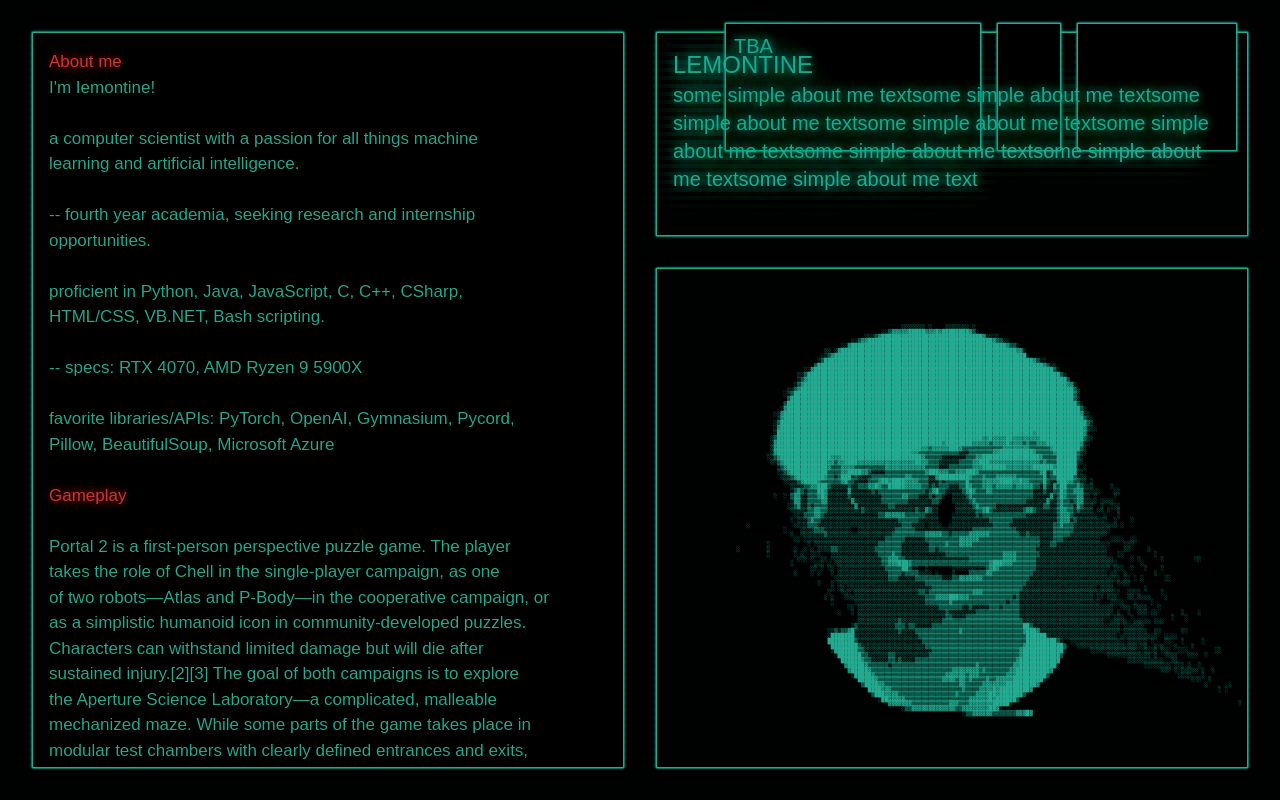
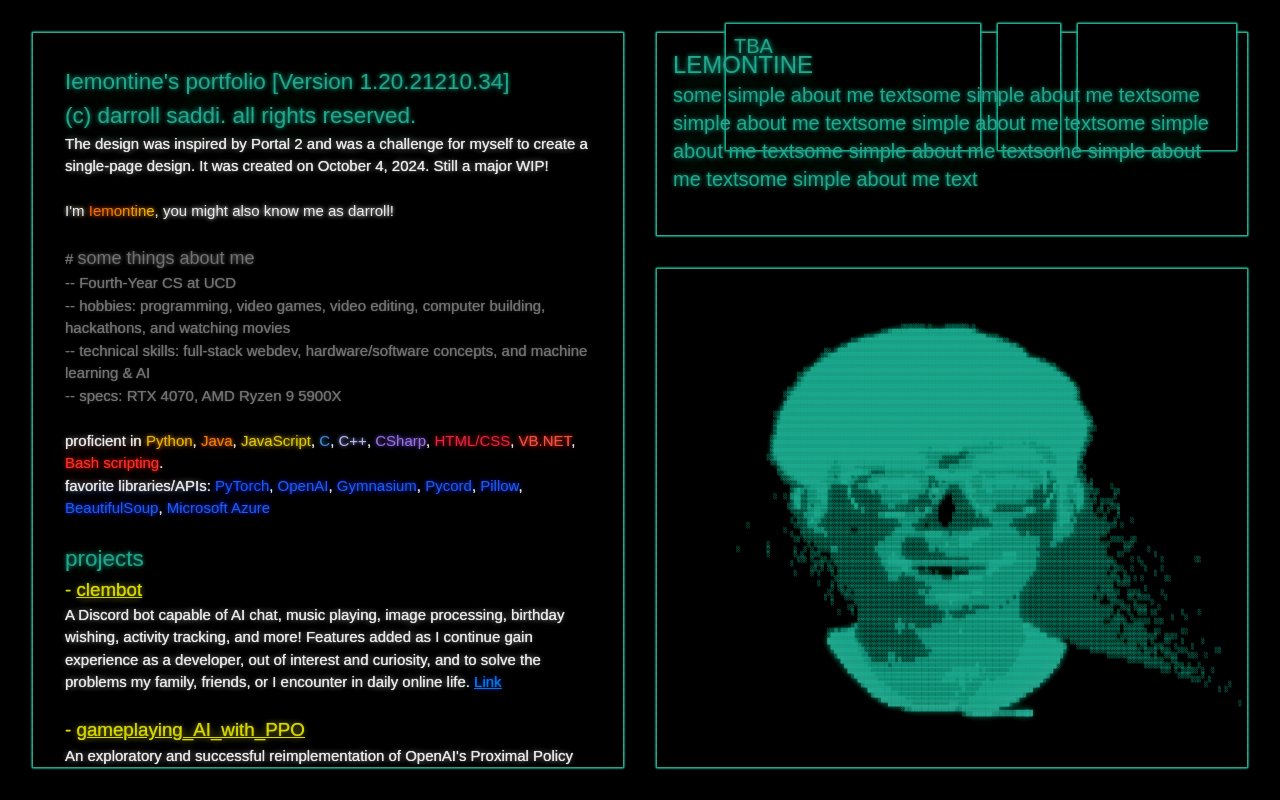
Before and after one commit to Iemontine/portfolio, a React (Create React App) app: page / in a window 1280 px wide. Built offline with nearby package versions, Linux system fonts and the light colour scheme; a web font is replaced by a local one.

Commit message:
styling, beginning work on content, completely reworked ContentBox

```diff
--- a/package.json
+++ b/package.json
@@ -50,5 +50,5 @@
 		"raw-loader": "^4.0.2",
 		"tailwindcss": "^3.4.13"
 	},
-	"homepage": "https://Iemontine.github.io/PersonalSite"
+	"homepage": "https://Iemontine.github.io/portfolio"
 }
--- a/src/App.css
+++ b/src/App.css
@@ -42,7 +42,43 @@ h2,
 h3,
 p,
 span {
-	text-shadow: 0 0 10px currentColor, 0 0 30px currentColor, 0 0 50px currentColor;
+    text-shadow: 0 0 4px currentColor, 0 0 25px currentColor;
+}
+
+h1 {
+    font-size: 1.5em;
+}
+
+h2 {
+    font-size: 1.25em;
+    text-shadow: 0 0 1px currentColor, 0 0 10px currentColor
+}
+
+
+div {
+    text-shadow: 0 0 1px currentColor, 0 0 10px currentColor
+}
+
+::-webkit-scrollbar {
+    width: 10px;
+}
+
+::-webkit-scrollbar-track {
+    background: #000;
+    border-radius: 10px;
+}
+
+::-webkit-scrollbar-thumb {
+    background: #4fae9b;
+    box-shadow: 10px 0 10px #4fae9b, 0 0 20px #4fae9b, 0 0 30px #4fae9b;
+}
+
+::-webkit-scrollbar-thumb:hover {
+    background: #347266;
+}
+
+.artBox {
+    text-shadow: 0 0 1px currentColor, 0 0 10px currentColor
 }
 
 .scanlines {
@@ -51,13 +87,11 @@ span {
     left: 0;
     width: 100%;
     height: 100%;
-  background: linear-gradient(
-    to bottom,
+    background: linear-gradient(to bottom,
             transparent 50%,
-    rgba(32, 178, 170, 0.15) 50%
-  );
+            rgba(0, 0, 0, 0.078) 50%);
     opacity: 50%;
     background-size: 100% 8px;
-  z-index: 1;
+    z-index: 50;
     pointer-events: none;
 }
--- a/src/components/ArtBox.tsx
+++ b/src/components/ArtBox.tsx
@@ -163,7 +163,7 @@ const ArtBox: React.FC<ArtBoxProps> = ({ currentPage, setCurrentPage }) => {
 			height: '500px',
 			width: '100%',
 			overflow: 'hidden'
-		}} className={`border p-4 text-xs`}>
+		}} className={`border p-4 text-xs artBox`}>
 			<pre style={{ textAlign: 'center', fontSize, lineHeight }}>{displayedArt}</pre>
 		</div>
 	);
--- a/src/components/ContentBox.tsx
+++ b/src/components/ContentBox.tsx
@@ -1,204 +1,53 @@
-import React, { useState, useRef, useEffect } from "react";
-import { CONTENT, INTERFACE_COLOR, BACKGROUND_COLOR, SCROLL_COOLDOWN } from "../constants";
+import React, { useState, useRef, useEffect, useCallback } from "react";
+import {
+  CONTENT,
+  INTERFACE_COLOR,
+  BACKGROUND_COLOR,
+} from "../constants";
 
-const FONT_SIZE = 17;
+const FONT_SIZE = 15;
 const LINE_HEIGHT = 1.5;
-const DELAY = 10;
+const CHARACTERS_PER_TICK = 2;  // Number of characters to reveal/hide per tick
+const TICK_INTERVAL = 100;      // Duration of each tick in milliseconds
 
+// TODO: add a typing effect, which was previously implemented but removed for accessibility concerns with old implementation
+// Makes text within the ContentBox fade in or out based its visibility
 const ContentBox: React.FC = () => {
   const contentBoxRef = useRef<HTMLDivElement>(null);
-	var [topLine, setTopLine] = useState(0);
-	const [visibleLines, setVisibleLines] = useState<{ text: string; visible: boolean; writtenText: string }[]>([]);
-	const [allLines, setAllLines] = useState<{ text: string; visible: boolean }[]>([]);
-	const visibleLinesRef = useRef<{ text: string; visible: boolean; writtenText: string }[]>([]);
-	const allLinesRef = useRef<{ text: string; visible: boolean; writtenText: string }[]>([]);
-	const linesPerBox = useRef(0);
-	const totalLines = useRef(0);
-	const isCooldown = useRef(false);
+  const [visibleSections, setVisibleSections] = useState<number[]>([]);
 
-	const createMarkup = (html: string) => ({ __html: html });
-
-	// Calculates the number of characters per line and the number of visible lines that can fit in the box
-	const calculateBounds = () => {
-		if (contentBoxRef.current) {
-			// Get the padding of the content box
-			const styles = window.getComputedStyle(contentBoxRef.current);
-			const paddingTop = parseFloat(styles.paddingTop);
-			const paddingBottom = parseFloat(styles.paddingBottom);
-
-			// Calculate number of visible lines at a time
-			const contentHeight = contentBoxRef.current.clientHeight - paddingTop - paddingBottom;
-			const visibleLines = Math.floor(contentHeight / (FONT_SIZE * LINE_HEIGHT)) - 2;
-
-			// Calculate the number of that can fit in a line given the width of the box
-			const contentWidth = contentBoxRef.current.clientWidth - parseFloat(styles.paddingLeft) - parseFloat(styles.paddingRight);
-			const avgCharWidth = FONT_SIZE * 0.505; // Approximate average character width
-			const charsPerLine = Math.floor(contentWidth / avgCharWidth);
-
-			return { charsPerLine, visibleLines };
-		}
-		return { charsPerLine: 0, visibleLines: 0 };
-	};
-
-	// Splits the page content into and tracks visibility of lines that can fit inside the ContentBox
-	const splitContent = (text: string, charsPerLine: number, linesPerBox: number) => {
-		const lines: { text: string; visible: boolean; writtenText: string }[] = [];
-		const paragraphs = text.split("<br>");
-		let currentLine = "";
-		let isInHtmlTag = false;
-		let htmlTagBuffer = "";
-		let visibleChars = 0;
-
-		// Processes each word in the text, splitting it into lines, tracking visible or non-visible lines
-		let outOfBounds = true;
-		const processWord = (word: string) => {
-			if (word.startsWith("<")) isInHtmlTag = true;
-			if (isInHtmlTag) {
-				htmlTagBuffer += word + " ";
-				if (word.endsWith(">")) {
-					isInHtmlTag = false;
-					currentLine += htmlTagBuffer;
-					htmlTagBuffer = "";
-				}
-			} else {
-				if (visibleChars + word.length <= charsPerLine) {
-					currentLine += (currentLine && !currentLine.endsWith(">") ? " " : "") + word;
-					visibleChars += word.length;
-				} else {
-					if (currentLine) {
-						lines.push({ text: currentLine, visible: outOfBounds, writtenText: currentLine });
-						currentLine = "";
-						visibleChars = 0;
-					}
-					currentLine = word;
-					visibleChars = word.length;
-				}
-			}
-			// Limits the number of lines displayed to only the number of lines that can fit in the box
-			if (lines.length >= linesPerBox) {
-				outOfBounds = false;
-			}
-		};
-
-		for (const paragraph of paragraphs) {
-			const words = paragraph.split(/(\s+)/).filter(Boolean);
-			for (const word of words) {
-				processWord(word);
-			}
-
-			// Newline after each paragraph (or header, etc.)
-			if (currentLine) {
-				lines.push({ text: currentLine, visible: outOfBounds, writtenText: currentLine });
-				currentLine = "";
-				visibleChars = 0;
-			}
-		}
-		return lines;
-	};
-
-	// Queues the deletion and writing of text for each line
-	const deleteText = (lineIndex: number, allLines: Array<any>) => {
-		return new Promise<void>((resolve) => {
-			let curText = allLines[lineIndex].writtenText;
-			const deleteInterval = setInterval(() => {
-				const CHUNK_SIZE = Math.max(1, Math.floor(curText.length / 5));
-				if (curText.length > 0) {
-					curText = curText.slice(0, -CHUNK_SIZE);
-					allLines[lineIndex].writtenText = curText;
-					const visibleContent_filtered = allLines.filter((line) => line.visible);
-					setVisibleLines([...visibleContent_filtered]);
-				} else {
-					allLines[lineIndex].visible = false;
-					clearInterval(deleteInterval);
-					resolve();
-				}
-			}, DELAY);
-		});
-	};
-	const writeText = (lineIndex: number, allLines: Array<any>) => {
-		const nextLine = allLines[lineIndex];
-		let curText = "";
-		const writeInterval = setInterval(() => {
-			const CHUNK_SIZE = Math.max(1, Math.floor(curText.length / 5));
-			const commonPrefixLength = findCommonPrefixLength(curText, nextLine.text);
-			curText = nextLine.text.slice(0, commonPrefixLength + CHUNK_SIZE);
-			nextLine.writtenText = curText;
-			const visibleContent_filtered = allLines.filter((line) => line.visible);
-			setVisibleLines([...visibleContent_filtered]);
-			if (curText === nextLine.text) {
-				clearInterval(writeInterval);
-			}
-		}, DELAY);
-	};
-
-	const handleScroll = (deltaY: number) => {
-		if (isCooldown.current) return;
-		isCooldown.current = true;
-
-		setTimeout(() => {
-			isCooldown.current = false;
-		}, SCROLL_COOLDOWN);
-
-		const direction = deltaY > 0 ? "down" : "up";
-
-		setTopLine((topLine) => {
-			if (direction === "down") {
-				// Ensure content is within bounds
-				if (topLine + linesPerBox.current >= totalLines.current) return topLine;
-
-				// Delete the top line and write the next line
-				deleteText(topLine, allLinesRef.current).then(() => {
-					allLinesRef.current[topLine + linesPerBox.current].visible = true;
-					writeText(topLine + linesPerBox.current, allLinesRef.current);
-				});
-				return topLine + 1;
-			} else {
-				// Ensure content is within bounds
-				if (topLine === 0) return topLine;
-
-				// Delete the bottom line and write the previous line
-				deleteText(topLine + linesPerBox.current - 1, allLinesRef.current).then(() => {
-					allLinesRef.current[topLine - 1].visible = true;
-					writeText(topLine - 1, allLinesRef.current);
-				});
-				return topLine - 1;
-			}
-			return topLine;
-		});
-	};
-
-	// Default update function, updates the content based on the current size of box
-	const updateContent = () => {
-		const { charsPerLine, visibleLines } = calculateBounds();
-		linesPerBox.current = visibleLines;
-
-		const allContent = splitContent(CONTENT, charsPerLine, visibleLines);
-		allLinesRef.current = allContent;
-		setAllLines(allContent);
-
-		totalLines.current = allContent.length;
-
-		const visibleContent_filtered = allContent.filter((line) => line.visible);
-		setVisibleLines(visibleContent_filtered);
-		visibleLinesRef.current = visibleContent_filtered;
-	};
 
   useEffect(() => {
-		updateContent();
-		const resizeObserver = new ResizeObserver(updateContent);
-		if (contentBoxRef.current) {
-			resizeObserver.observe(contentBoxRef.current);
+    const contentBox = contentBoxRef.current;
+    if (!contentBox) return;
+
+    const sections = Array.from(contentBox.children) as HTMLElement[];
+
+    const observer = new IntersectionObserver(
+      (entries) => {
+        entries.forEach((entry) => {
+          const index = Number(entry.target.getAttribute("data-index"));
+          if (entry.isIntersecting) {
+            setVisibleSections((prev) => [...prev, index]);
+          } else {
+            setVisibleSections((prev) =>
+              prev.filter((sectionIndex) => sectionIndex !== index)
+            );
           }
+        });
+      },
+      {
+        root: contentBox,
+        threshold: 0.5,    // Trigger fade when 1% of the element is visible
+      }
+    );
 
-		const handleWheel = (e: WheelEvent) => {
-			handleScroll(e.deltaY);
-		};
-		window.addEventListener("wheel", handleWheel);
+    sections.forEach((section, index) => {
+      section.setAttribute("data-index", index.toString());
+      observer.observe(section);
+    });
 
-		return () => {
-			resizeObserver.disconnect();
-			window.removeEventListener("wheel", handleWheel);
-		};
+    return () => observer.disconnect();
   }, []);
 
   return (
@@ -209,27 +58,27 @@ const ContentBox: React.FC = () => {
         backgroundColor: BACKGROUND_COLOR,
         fontSize: `${FONT_SIZE}px`,
         lineHeight: `${LINE_HEIGHT}`,
+        overflowY: "auto",
+        height: "100%",
+
       }}
-			className='row-span-2 border p-4 z-20 h-full overflow-hidden'>
-			{visibleLines.map((line, index) => (
-				<div key={index} dangerouslySetInnerHTML={createMarkup(line.writtenText)}></div>
+      className="row-span-2 border p-8 z-20 h-full "
+    >
+      {CONTENT.split("<br>").map((section, index) => (
+        <div
+          key={index}
+          data-index={index}
+          style={{
+            opacity: visibleSections.includes(index) ? 1 : 0,
+            color: 'white',
+            transition: "opacity 1s ease",
+            willChange: "opacity",
+          }}
+          dangerouslySetInnerHTML={{ __html: section }}
+        />
       ))}
     </div>
   );
 };
 
-function findCommonPrefixLength(str1: string, str2: string): number {
-	let length = 0;
-	const minLength = Math.min(str1.length, str2.length);
-
-	for (let i = 0; i < minLength; i++) {
-		if (str1[i] === str2[i]) {
-			length++;
-		} else {
-			break;
-		}
-	}
-	return length;
-}
-
 export default ContentBox;
--- a/src/constants.ts
+++ b/src/constants.ts
@@ -9,76 +9,65 @@ const PAGE_CONTENT = [
 ];
 
 
-// <span>I'm </span><span style='color: rgb(229, 128, 0)'>I</span><span style='color: rgb(232, 136, 0)'>e</span><span style='color: rgb(235, 144, 0)'>m</span><span style='color: rgb(238, 153, 0)'>o</span><span style='color: rgb(241, 161, 0)'>n</span><span style='color: rgb(244, 170, 0)'>t</span><span style='color: rgb(247, 178, 0)'>i</span><span style='color: rgb(249, 187, 0)'>n</span><span style='color: rgb(252, 195, 0)'>e</span>!<br></br>
-// <br></br>
-// <span style='color: rgb(255, 255, 255)'>a </span>
-// <span style='color: rgb(128, 0, 0)'>computer scientist</span>
-// <span style='color: rgb(255, 255, 255)'> with a passion for all things </span>
-// <span style='color: rgb(34, 139, 34)'>machine learning</span>
-// <span style='color: rgb(255, 255, 255)'> and </span>
-// <span style='color: rgb(0, 0, 128)'>artificial intelligence</span>
-// <span style='color: rgb(255, 255, 255)'>.</span>
-// <br><br>
-// <h4 style='color: rgb(128, 128, 128)'>-- fourth year academia, seeking research and internship opportunities.</h4>
-// <br>
-// <h4 style='color: rgb(255, 255, 255)'>proficient in
-// <span style='color: rgb(255, 203, 58)'>Python</span>,
-// <span style='color: rgb(248, 152, 34)'>Java</span>,
-// <span style='color: rgb(240, 219, 79)'>JavaScript</span>,
-// <span style='color: rgb(101, 154, 210)'>C</span>,
-// <span style='color: rgb(204, 204, 255)'>C++</span>,
-// <span style='color: rgb(162, 135, 221)'>CSharp</span>,
-// <span style='color: rgb(203, 65, 84)'>HTML/CSS</span>,
-// <span style='color: rgb(255, 111, 97)'>VB.NET</span>,
-// <span style='color: rgb(255, 83, 73)'>Bash scripting</span>.
-// </h4>
-// <br>
-// <h4 style='color: rgb(128, 128, 128)'>-- specs: RTX 4070, AMD Ryzen 9 5900X</h4>
-// <br>
-// <h4 style='color: rgb(255, 255, 255)'>favorite libraries/APIs:
-// <span style='color: rgb(65, 105, 225)'>PyTorch</span>,
-// <span style='color: rgb(65, 105, 225)'>OpenAI</span>,
-// <span style='color: rgb(65, 105, 225)'>Gymnasium</span>,
-// <span style='color: rgb(65, 105, 225)'>Pycord</span>,
-// <span style='color: rgb(65, 105, 225)'>Pillow</span>,
-// <span style='color: rgb(65, 105, 225)'>BeautifulSoup</span>,
-// <span style='color: rgb(65, 105, 225)'>Microsoft Azure</span>
-// </h4>
+
 
 // TODO: variable speed for deleting/writing to account for string length including html
 const CONTENT = `
-	<h1 style='color: #ae4f4f;'>About me</h1><br>
-	I'm Iemontine!
+<h1 style='color: #4fae9b;'>Iemontine's portfolio [Version 1.20.21210.34]</h1>
+<h1 style='color: #4fae9b;'>(c) darroll saddi. all rights reserved.</h1>
+The design was inspired by Portal 2 and was a challenge for myself to create a single-page design. It was created on October 4, 2024. Still a major WIP!
 <br></br>
-	a computer scientist with a passion for all things machine learning and artificial intelligence.
+<span style='color: rgb(255,255,255)'>I'm</span> <span style='color: rgb(229, 128, 0)'>I</span><span style='color: rgb(232, 136, 0)'>e</span><span style='color: rgb(235, 144, 0)'>m</span><span style='color: rgb(238, 153, 0)'>o</span><span style='color: rgb(241, 161, 0)'>n</span><span style='color: rgb(244, 170, 0)'>t</span><span style='color: rgb(247, 178, 0)'>i</span><span style='color: rgb(249, 187, 0)'>n</span><span style='color: rgb(252, 195, 0)'>e</span><span style='color: rgb(255,255,255)'>, you might also know me as darroll!</span>
 <br></br>
-	-- fourth year academia, seeking research and internship opportunities.
+<h4 style='color: gray'># <span style='font-size: 1.2em'>some things about me</span></h4>
+<h4 style='color: gray'>-- Fourth-Year CS at UCD</h4>
+<h4 style='color: gray'>-- hobbies: programming, video games, video editing, computer building, hackathons, and watching movies</h4>
+<h4 style='color: gray'>-- technical skills: full-stack webdev, hardware/software concepts, and machine learning & AI</h4>
+<h4 style='color: gray'>-- specs: RTX 4070, AMD Ryzen 9 5900X</h4>
 <br></br>
-	proficient in Python, Java, JavaScript, C, C++, CSharp, HTML/CSS, VB.NET, Bash scripting.
+<h4 style='color: rgb(255, 255, 255)'>proficient in
+<span style='color: rgb(255, 203, 58)'>Python</span>,
+<span style='color: rgb(248, 152, 34)'>Java</span>,
+<span style='color: rgb(240, 219, 79)'>JavaScript</span>,
+<span style='color: rgb(101, 154, 210)'>C</span>,
+<span style='color: rgb(204, 204, 255)'>C++</span>,
+<span style='color: rgb(162, 135, 221)'>CSharp</span>,
+<span style='color: rgb(203, 65, 84)'>HTML/CSS</span>,
+<span style='color: rgb(255, 111, 97)'>VB.NET</span>,
+<span style='color: rgb(255, 83, 73)'>Bash scripting</span>.
+</h4>
+<h4 style='color: rgb(255, 255, 255)'>favorite libraries/APIs:
+<span style='color: rgb(65, 105, 225)'>PyTorch</span>,
+<span style='color: rgb(65, 105, 225)'>OpenAI</span>,
+<span style='color: rgb(65, 105, 225)'>Gymnasium</span>,
+<span style='color: rgb(65, 105, 225)'>Pycord</span>,
+<span style='color: rgb(65, 105, 225)'>Pillow</span>,
+<span style='color: rgb(65, 105, 225)'>BeautifulSoup</span>,
+<span style='color: rgb(65, 105, 225)'>Microsoft Azure</span>
+</h4>
 <br></br>
-	-- specs: RTX 4070, AMD Ryzen 9 5900X
+<h1 style='color: #4fae9b;'>projects</h1>
+<h2 style='color: #e2e224;'>- <a href='https://github.com/Iemontine/cIembot' style='color: #e2e224; text-decoration: underline;'>clembot</a></h2>
+A Discord bot capable of AI chat, music playing, image processing, birthday wishing, activity tracking, and more! Features added as I continue gain experience as a developer, out of interest and curiosity, and to solve the problems my family, friends, or I encounter in daily online life. <a href='https://github.com/Iemontine/cIembot' style='color: #2480e2; text-decoration: underline;'>Link</a>
 <br></br>
-	favorite libraries/APIs: PyTorch, OpenAI, Gymnasium, Pycord, Pillow, BeautifulSoup, Microsoft Azure
+<h2 style='color: #e2e224;'>- <a href='https://github.com/Iemontine/SonicGameplayingAI' style='color: #e2e224; text-decoration: underline;'>gameplaying_AI_with_PPO</a></h2>
+An exploratory and successful reimplementation of OpenAI's Proximal Policy Optimization, utilized to train an supervised learning model capable of beating the first level of Sonic the Hedgehog in just 30 seconds! <a href='https://github.com/Iemontine/SonicGameplayingAI' style='color: #2480e2; text-decoration: underline;'>Link</a>
 <br></br>
-
-	<h2 style='color: #ae4f4f;'>Gameplay</h2><br></br>
-	Portal 2 is a first-person perspective puzzle game. The player takes the role of Chell in the single-player campaign, as one of two robots—Atlas and P-Body—in the cooperative campaign, or as a simplistic humanoid icon in community-developed puzzles. Characters can withstand limited damage but will die after sustained injury.[2][3] The goal of both campaigns is to explore the Aperture Science Laboratory—a complicated, malleable mechanized maze. While some parts of the game takes place in modular test chambers with clearly defined entrances and exits, other parts occur in behind-the-scenes areas where the objective is less clear.<br>
+<h2 style='color: #e2e224;'>- <a href='https://github.com/Iemontine/AudioVideoDescriptiveAI' style='color: #e2e224; text-decoration: underline;'>autoMovieRecap</a></h2>
+An experimental program that increases the quality of descriptions of an AI. Completed in just 2 months, I successfully trained and utilized audio classification models to reintroduce lost temporal and audio context when feeding the video frames into an LLM (GPT-4o). <a href='https://github.com/Iemontine/AudioVideoDescriptiveAI' style='color: #2480e2; text-decoration: underline;'>Link</a>
 <br></br>
-	<h2 style='color: #ae4f4f;'>New Features</h2><br>
-	Like the original Portal (2007), players solve puzzles by placing portals and teleporting between them. In the single-player campaign, players control Chell, who navigates the dilapidated Aperture Science Enrichment Center during its reconstruction by the supercomputer GLaDOS (Ellen McLain); new characters include robot Wheatley (Stephen Merchant) and Aperture founder Cave Johnson (J. K. Simmons). In the new cooperative mode, players solve puzzles together as robots Atlas and P-Body (both voiced by Dee Bradley Baker). Jonathan Coulton and the National produced songs for the game.<br>
+<h2 style='color: #e2e224;'>- <a href='https://github.com/Iemontine/ultrakill-hud' style='color: #e2e224; text-decoration: underline;'>gmod_ultrakill_hud</a></h2>
+A HUD Mod in popular online video game Garry's Mod, designed to mimic the HUD of the game "ULTRAKILL". With tens of thousands of active users and over 130,000 views across Steam and YouTUbe, it is my first successful mod of a video game in Lua.<a href='https://github.com/Iemontine/ultrakill-hud' style='color: #2480e2; text-decoration: underline;'>Link</a>
 <br></br>
-	Portal 2 adds features including:,
-	<br><br>
-	<span style='color: #ffff00;'>- Tractor beams</span><br>
-	<span style='color: #ffff00;'>- Lasers</span><br>
-	<span style='color: #ffff00;'>- Light bridges</span><br>
-	<span style='color: #ffff00;'>- Paint-like gels that alter player movement</span><br>
+<h2 style='color: #e2e224;'>- <a href='https://iemontine.github.io/minigames/' style='color: #e2e224; text-decoration: underline;'>GridGame</a></h2>
+A short 2D grid-based block-pushing puzzle game representing my first large-scale group project. With the help of my friends consisting of talented artists and designers (woopco, VVVaire, casperkun, and Cyril) we created our first full game together. Game mechanics and site coded entirely in Javascript manipulating DOM elements. You can play it  <a href='https://iemontine.github.io/minigames/gridGame.html' class="text-blue-400 hover:underline"'>here</a>
 <br></br>
-	<h2 style='color: #ae4f4f;'>Coop</h2>
-	In the cooperative campaign, two players can use the same console with a split screen, or can use a separate computer or console; Windows, Mac OS X, and PlayStation 3 users can play with each other regardless of platform.[15][16] Both player-characters are robots equipped with independent portal guns, a portal pair placed by either player is usable by both.[2][8][17] Most chambers lack strict structure, and require players to use both sets of portals for laser or funnel redirection, launches, and other maneuvers.[18] The game provides voice communication between players, and online players can temporarily enter a split-screen view to help coordinate actions.[17] Players can "ping" to draw the other player's attention to walls or objects, start countdown timers for synchronized actions, and perform joint gestures such as waving or hugging.[2][7][18] The game tracks which chambers each player has completed and allows players to replay chambers they have completed with new partners.<br>
+<h2 style='color: #e2e224;'>- <a href='https://github.com/Iemontine/FloodFinder' style='color: #e2e224; text-decoration: underline;'>FloodFinder</a></h2>
+A full-stack web application developed at Hackdavis 2023, designed to help users respond to nearby natural disasters. Although it lacked the early-warning system we hoped to implement due to a lack of foresight, we implemented AI function calling and emergency response recommendations. Utilized the Google Earth API and a simple Python backend. <a href='https://github.com/Iemontine/FloodFinder' class="text-blue-400 hover:underline"'>Link</a>
 <br></br>
-	<h2 style='color: #ae4f4f;'>Educational Impacts</h2>
-	Several critics wrote that Portal 2 excels in teaching the player to solve puzzles; in a review for the New York Times, Seth Schiesel wrote, "Somewhere out there an innovative, dynamic high school physics teacher will use Portal 2 as the linchpin of an entire series of lessons and will immediately become the most important science teacher those lucky students have ever had."[168] Mathematics and science teachers wrote e-mails to Valve to tell them how they had included Portal in their classroom lessons as part of a project to promote the "gamification of learning".<br></br><br></br><br></br>
+<h2 style='color: #e2e224;'>- softwareInstaller</h2>
+<br></br>
+<h2 style='color: #e2e224;'>- other.webdev</h2>
 `;
 const PAGE_ASCII_ART = [
 	{ id: 0, content: artPage0 },
```
Lines whose indentation alone changed are shown as unchanged.
